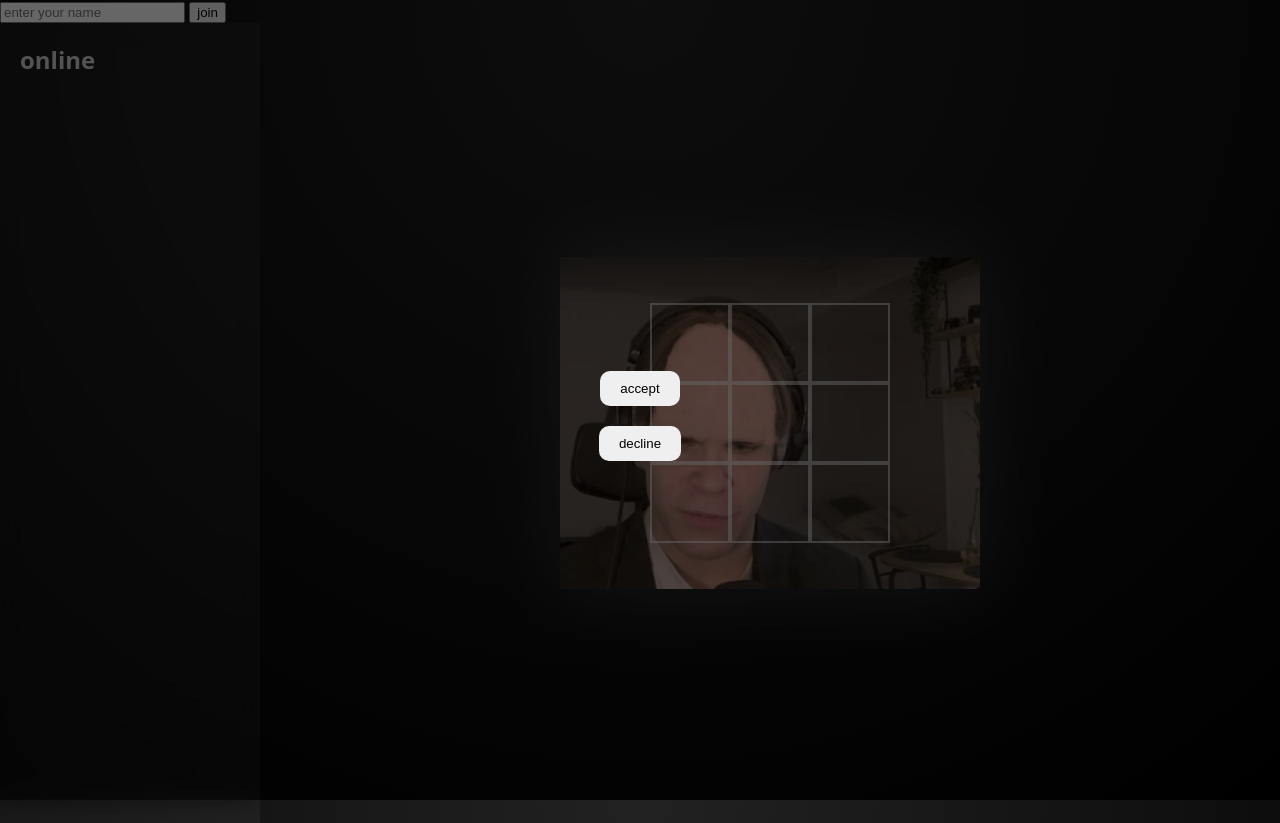
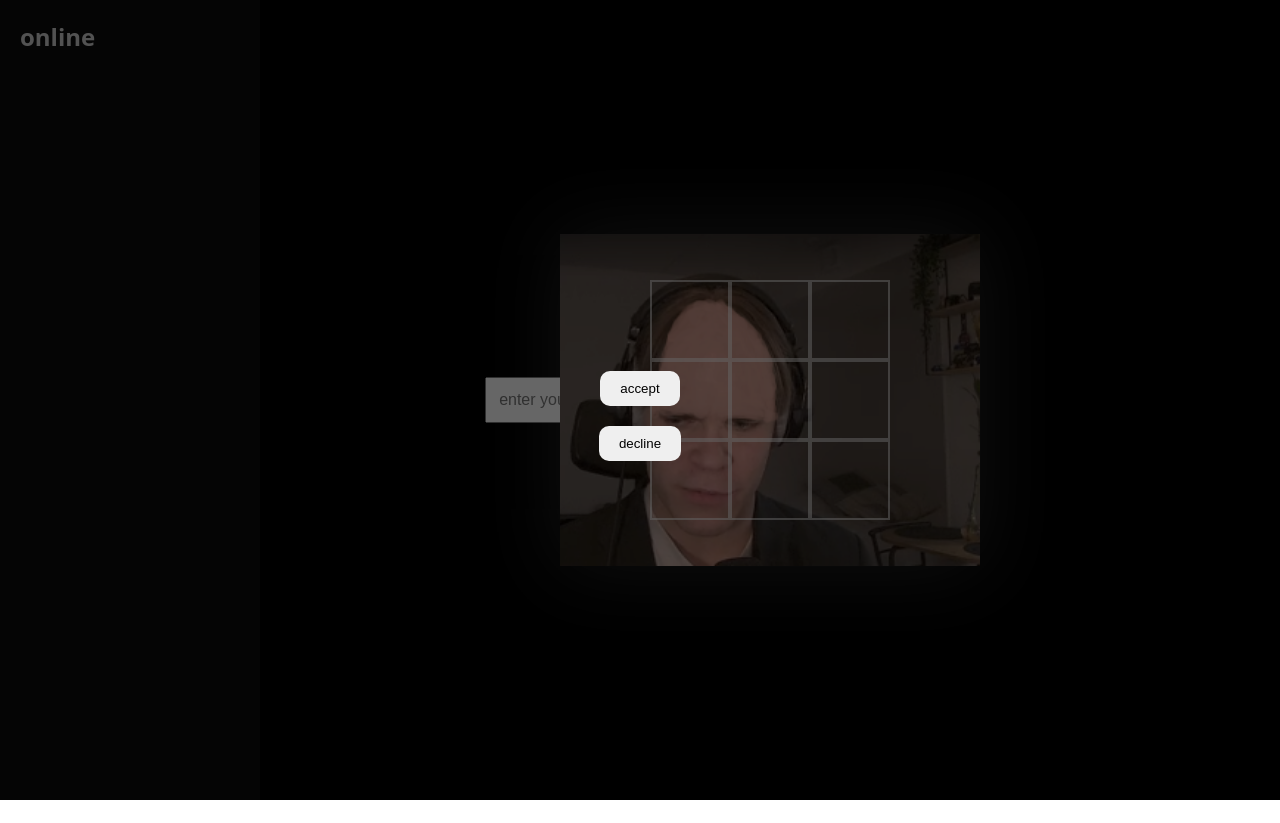
Before and after one commit to napikengine99/tic-tac-forehead, a website: page public/index.html in a window 1280 px wide. After the commit the page ends 800 px from the top, so only its background shows below. Drawn offline with nearby package versions, Linux system fonts and the light colour scheme; no server answers.

Commit message:
Update style.css

```diff
--- a/public/style.css
+++ b/public/style.css
@@ -94,6 +94,26 @@ body {
   cursor: pointer;
 }
 
+#namePrompt {
+  position: fixed;
+  inset: 0;
+  background: black;
+  display: flex;
+  align-items: center;
+  justify-content: center;
+  gap: 10px;
+}
+
+#namePrompt input {
+  padding: 12px;
+  font-size: 1rem;
+}
+
+#namePrompt button {
+  padding: 12px 20px;
+  cursor: pointer;
+}
+
 .hidden {
   display: none;
 }
```
